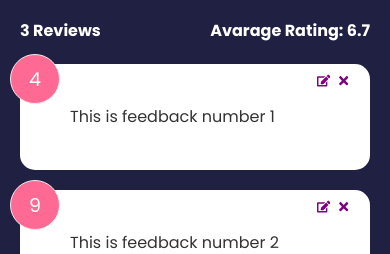
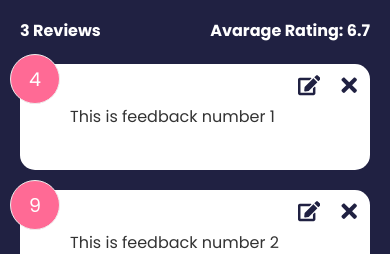
Before and after one commit to develad/Feedback-app, a React (Create React App) app: page / in a window 390 px wide. Shown: the part 590-844 px from the top of the page. Built offline with nearby package versions, Linux system fonts and the light colour scheme.

Commit message:
Working Feedback App! - no Backend (yet) - Chapter 35

```diff
--- a/src/components/FeedbackForm.jsx
+++ b/src/components/FeedbackForm.jsx
@@ -1,6 +1,6 @@
 import { useState, useContext, useEffect } from "react";
-import { FaEdit } from "react-icons/fa";
 import FeedbackContext from "../context/FeedbackContext";
+// import { FaEdit } from "react-icons/fa";
 
 import RatingSelect from "./RatingSelect";
 import Button from "./shared/Button";
@@ -8,7 +8,7 @@ import Card from "./shared/Card";
 
 function FeedbackForm() {
   const [text, setText] = useState("");
-  const [editMode, setEditMode] = useState("");
+  // const [editMode, setEditMode] = useState("");
   // const [rating, setSelected] = useState(10);
   const [btnDisabled, setBtnDisabled] = useState(true);
   const [message, setMassage] = useState("");
@@ -27,7 +27,7 @@ function FeedbackForm() {
       setBtnDisabled(false);
       setText(feedbackEdit.item.text);
       setSelected(feedbackEdit.item.rating);
-      setEditMode("Edit Mode!");
+      // setEditMode("Edit Mode!");
     }
   }, [feedbackEdit, setSelected]);
 
@@ -58,7 +58,7 @@ function FeedbackForm() {
         updateFeedback(feedbackEdit.item.id, newFeedback);
         setFeedbackEdit({ ...feedbackEdit, edit: false });
         // setSelected(null);
-        setEditMode("");
+        // setEditMode("");
       } else {
         handleAdd(newFeedback);
       }
--- a/src/components/Feedbackitem.jsx
+++ b/src/components/Feedbackitem.jsx
@@ -19,19 +19,21 @@ function Feedbackitem({ item }) {
       <div className={`num-display ${checkEdit() ? "edit-item-num" : ""}`}>
         {item.rating}
       </div>
+      <div className="btn-box">
         <button
           className="close"
           onClick={() => handleDelete(item.id)}
         >
-        <FaTimes color={checkEdit() ? "white" : "purple"} />
+          <FaTimes color={checkEdit() ? "white" : "#202142"} />
         </button>
 
         <button
           className="edit"
           onClick={() => editFeedback(item)}
         >
-        <FaEdit color={checkEdit() ? "white" : "purple"} />
+          <FaEdit color={checkEdit() ? "white" : "#202142"} />
         </button>
+      </div>
       <div className="text-display">{item.text}</div>
     </Card>
   );
--- a/src/context/FeedbackContext.js
+++ b/src/context/FeedbackContext.js
@@ -62,7 +62,7 @@ const FeedbackProvider = ({ children }) => {
   // Update feedback
 
   const updateFeedback = (id, updItem) => {
-    console.log(id, updItem);
+    // console.log(id, updItem);
     setFeedback(
       feedback.map((item) => (item.id === id ? { ...item, ...updItem } : item))
     );
--- a/src/index.css
+++ b/src/index.css
@@ -252,6 +252,9 @@ input:focus {
 }
 
 @media (max-width: 600px) {
+  * {
+    -webkit-tap-highlight-color: transparent;
+  }
   .rating li {
     margin: 10px 3px;
   }
@@ -267,4 +270,13 @@ input:focus {
   .input-group input {
     width: 80%;
   }
+
+  .edit,
+  .close {
+    font-size: 1.4rem;
+    right: 10px;
+  }
+  .edit {
+    right: 50px;
+  }
 }
```
Lines whose indentation alone changed are shown as unchanged.
